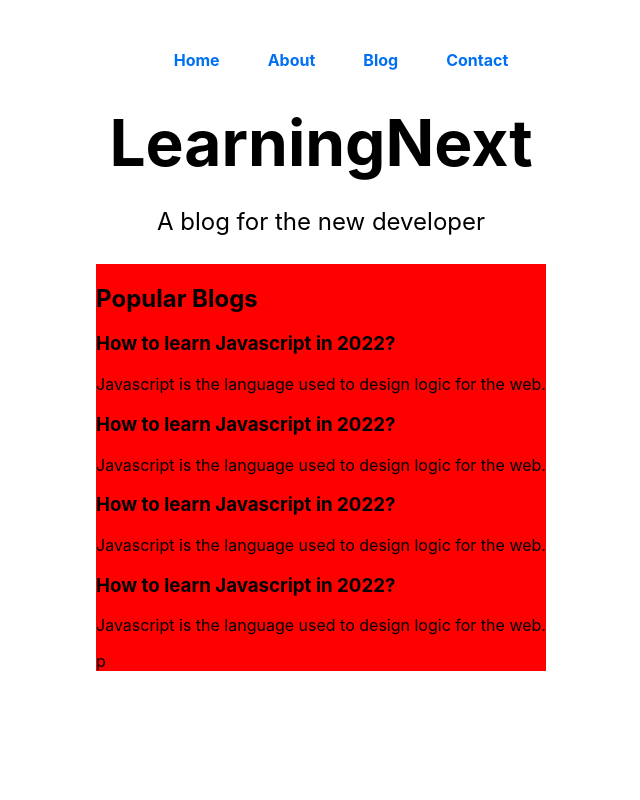
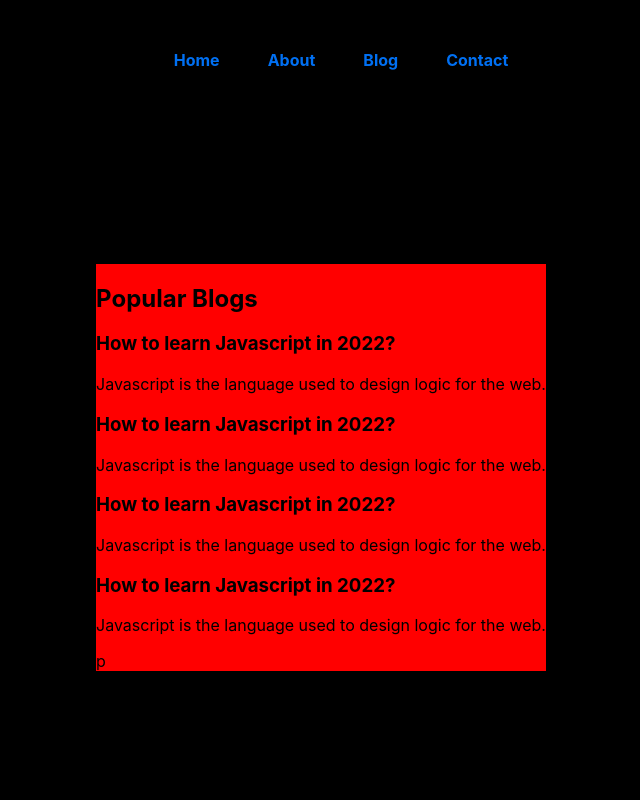
Before and after one commit to kaushal-basnet/LearningNext, a Next.js app: page / in a window 1280 px wide. Shown: the top 800 px of the page, without its empty margins (319-959 px from the left). Built offline with nearby package versions, Linux system fonts and the light colour scheme.

Commit message:
global css

```diff
--- a/pages/_app.js
+++ b/pages/_app.js
@@ -1,4 +1,5 @@
 import "../styles/globals.css";
+import "../styles/style.css";
 
 function MyApp({ Component, pageProps }) {
   return <Component {...pageProps} />;
--- a/pages/index.js
+++ b/pages/index.js
@@ -7,7 +7,7 @@ import styles1 from "../styles/Home1.module.css";
 import styles2 from "../styles/Home2.module.css";
 
 export default function Home() {
-  console.log(styles);
+  // console.log(styles);
   return (
     <div className={styles.container}>
       <Head>
--- /dev/null
+++ b/styles/style.css
@@ -0,0 +1,3 @@
+body{
+    background-color: black;
+}
```
